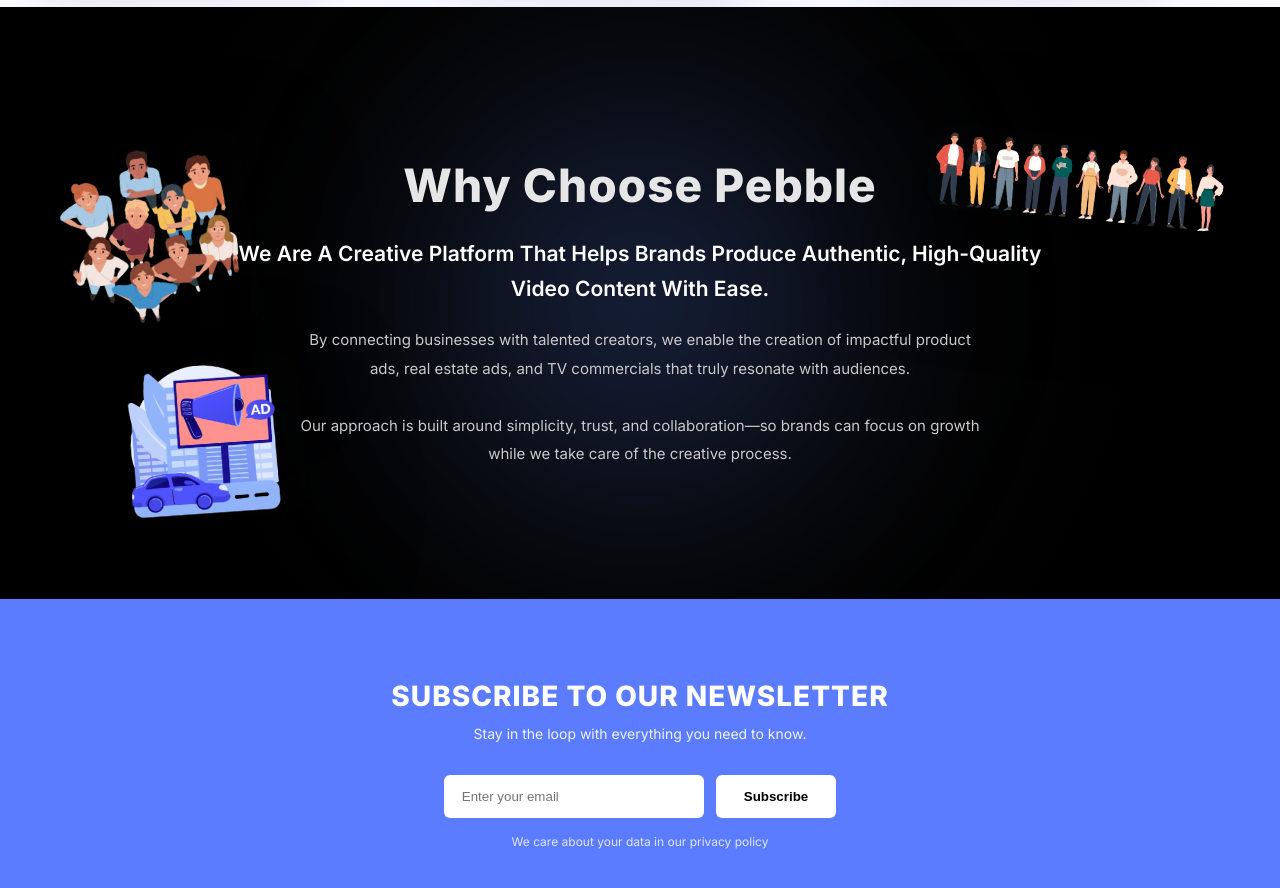
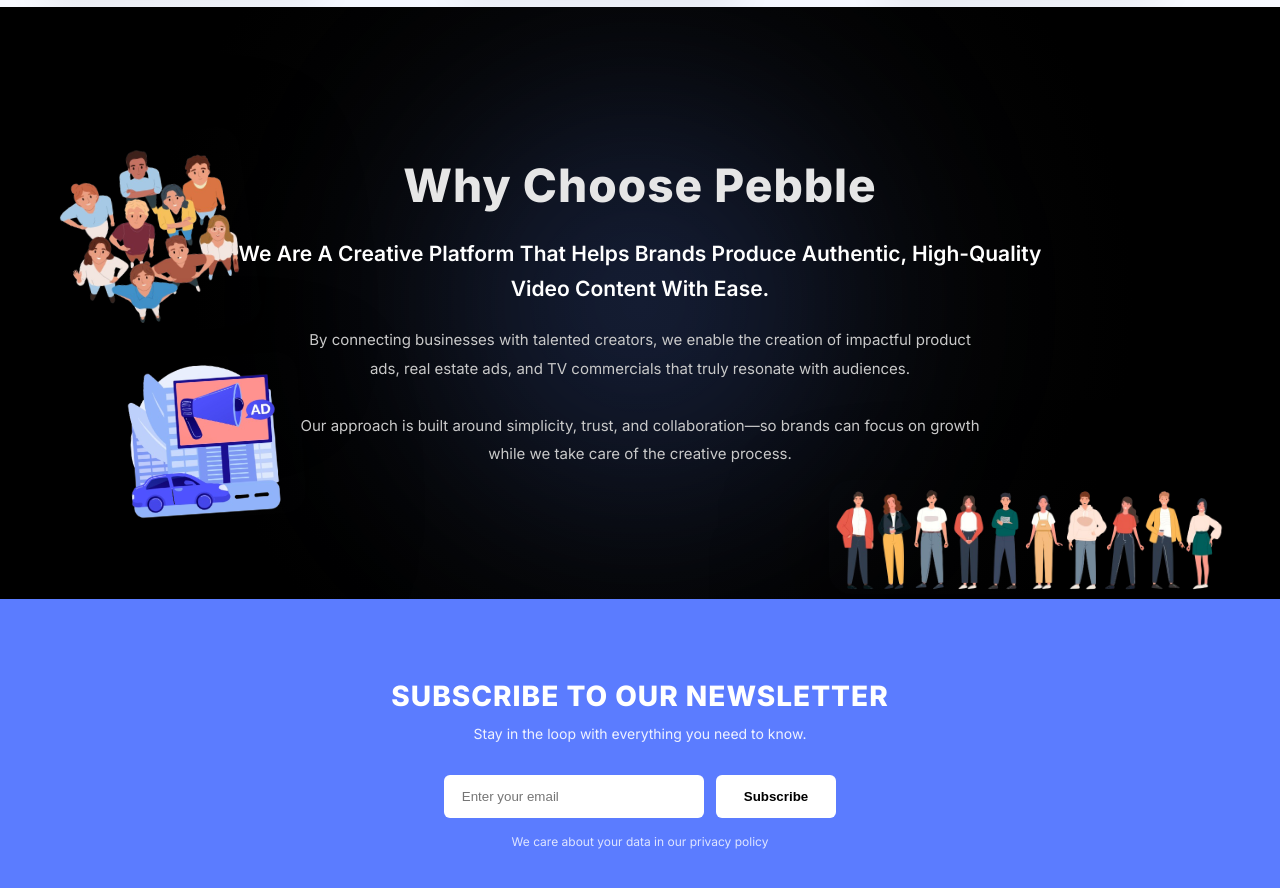
Before and after one commit to Harish17121997/aakash1, a Vue app: page / in a window 1280 px wide. Shown: the part 3120-4008 px from the top of the page. Built offline with nearby package versions, Linux system fonts and the light colour scheme.

Commit message:
Final changes

```diff
--- a/src/components/AboutSection.vue
+++ b/src/components/AboutSection.vue
@@ -112,7 +112,7 @@
   width:340px;
   right:6%;
   top:220px;
-  transform:rotate(6deg);
+  /* transform:rotate(6deg); */
   z-index:3;
 }
 
@@ -135,9 +135,9 @@
   }
 
   .img-2{
-    width:300px;
+    width:400px;
     right:4%;
-    top:130px;
+    top:80%;
   }
 
   .img-3{
```
